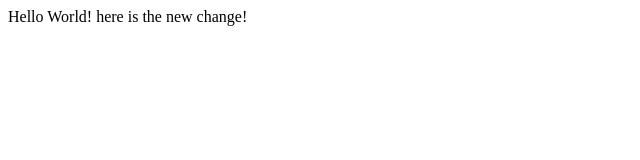
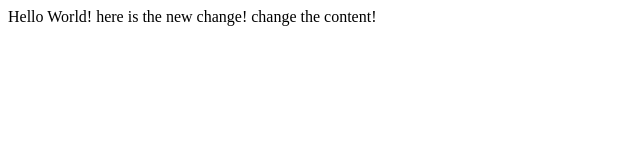
Before and after one commit to Abhishek-Vishwakarma/Lecture1, a plain HTML site: page index.html in a window 1280 px wide. Shown: the whole page, without its empty margins (0-640 px from the left). Drawn offline with Linux system fonts and the light colour scheme.

Commit message:
added content

```diff
--- a/index.html
+++ b/index.html
@@ -6,5 +6,6 @@
 	<body>
 		Hello World!
 		here is the new change!
+		change the content!
 	</body>
 </html>
```
